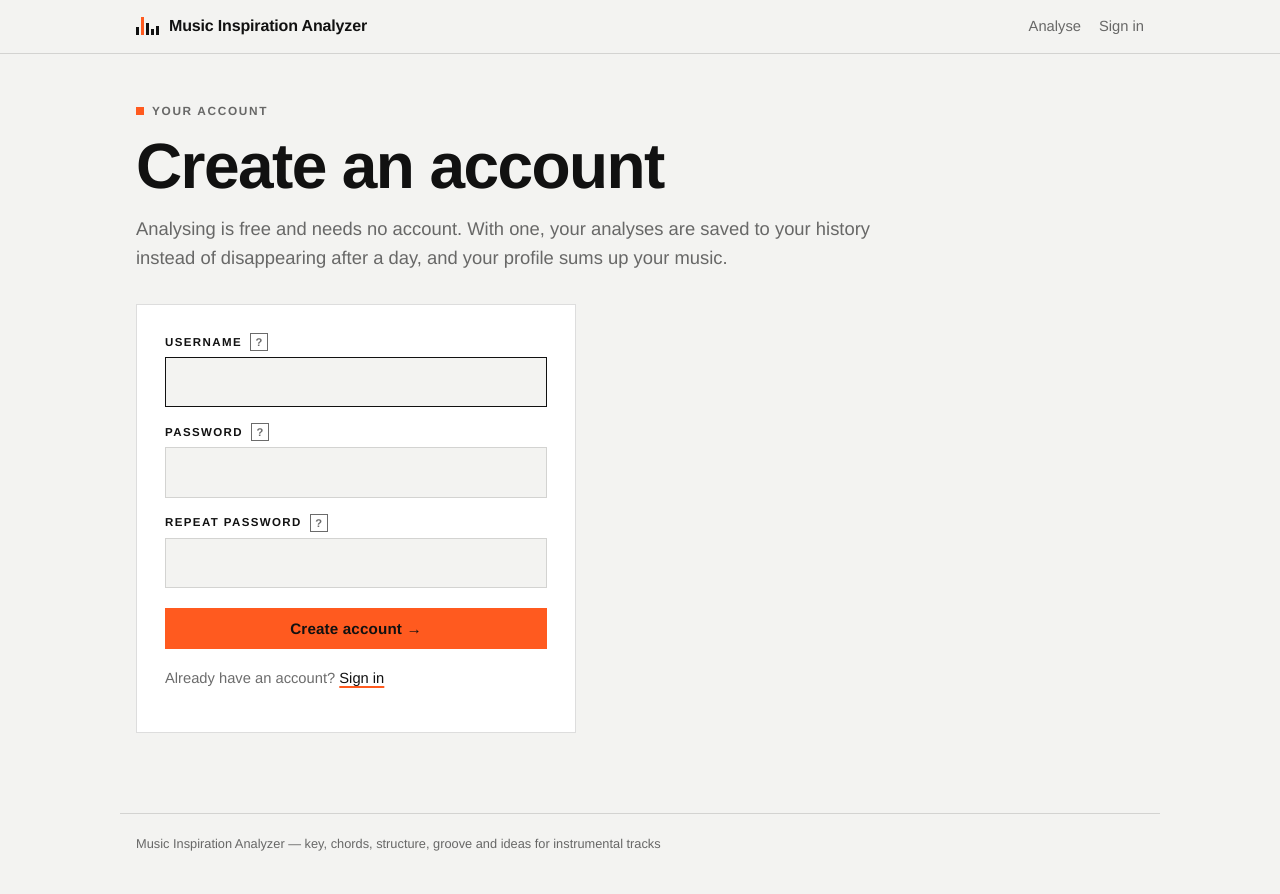
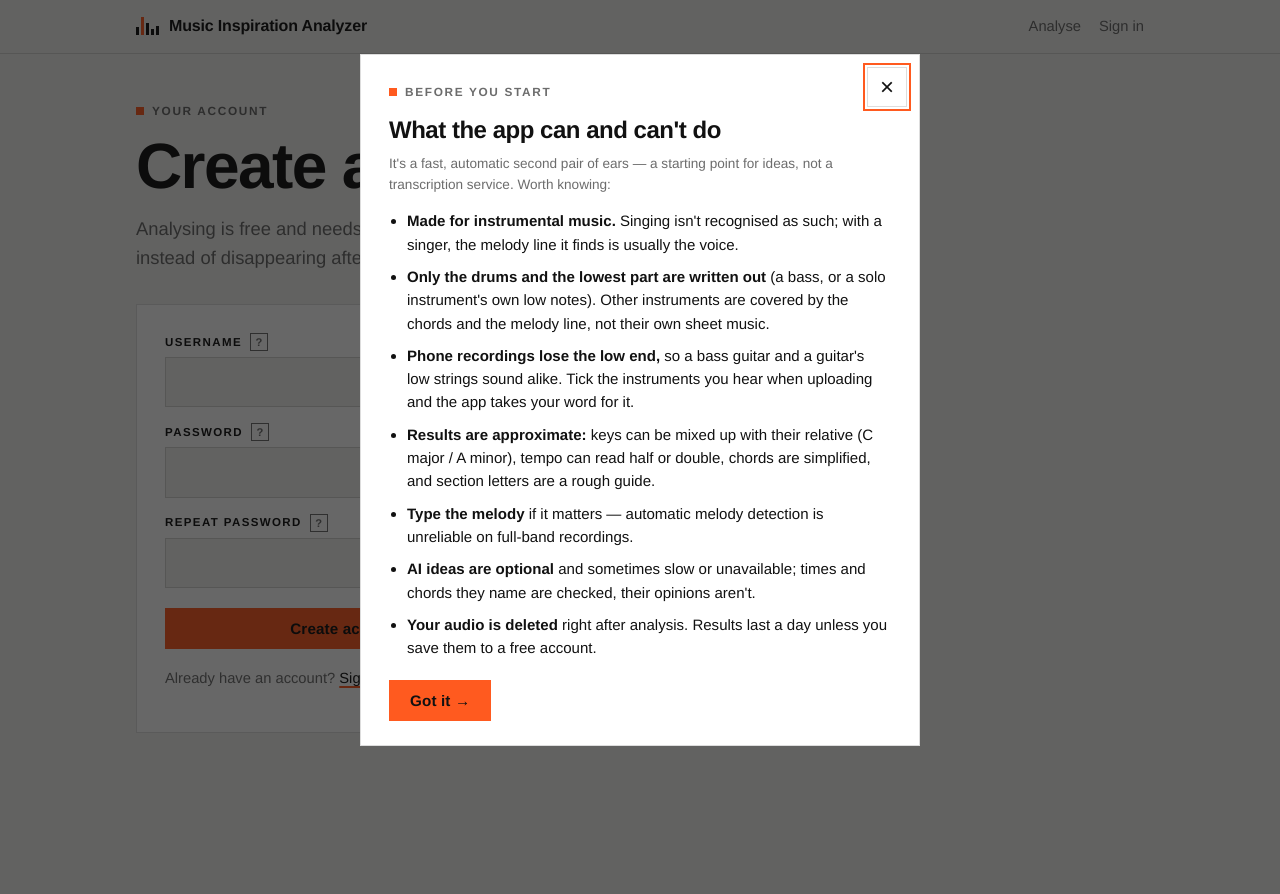
Before and after one commit to Sg-fit/VMP, a Flask app: page /signup in a window 1280 px wide. After the commit the page ends 746 px from the top, so only its background shows below. Run offline with Flask 3, Linux system fonts and the light colour scheme; some libraries are stand-ins or nearby versions.

Commit message:
First-visit pop-up: what the app can and can't do
Centred box over a dimmed page on a visitor's first visit (native <dialog>, with a
fallback for browsers without it); closes with ×, 'Got it', Esc or a click outside.
Closing is remembered with a cookie on that browser and, when signed in, on the
account (users.seen_intro, added by a migration), so it stays closed on other
devices; closing before signing in carries over. A footer link reopens it anytime.
Self-test: first visit, remembered, carried across devices (106 pass).

Co-Authored-By: Claude Opus 5.5 <noreply@anthropic.com>

```diff
--- a/app.py
+++ b/app.py
@@ -227,9 +227,32 @@ def current_user():
     return accounts.get_user(uid) if uid else None
 
 
+INTRO_COOKIE = "intro_seen"
+
+
+def _intro_seen(user):
+    """Has this visitor closed the "what the app can't do" notice? Remembered per account (any device) when
+    signed in, otherwise by a cookie on this browser. Closing it before signing in carries over to the account."""
+    cookie = request.cookies.get(INTRO_COOKIE) == "1"
+    if user and cookie and not user.get("seen_intro"):
+        accounts.mark_intro_seen(user["id"])
+    return cookie or bool(user and user.get("seen_intro"))
+
+
 @app.context_processor
 def inject_user():
-    return {"user": current_user(), "glossary": ma.GLOSSARY}
+    user = current_user()
+    return {"user": user, "glossary": ma.GLOSSARY, "show_intro": not _intro_seen(user)}
+
+
+@app.post("/intro/seen")
+def intro_seen():
+    user = current_user()
+    if user:
+        accounts.mark_intro_seen(user["id"])
+    resp = Response(status=204)
+    resp.set_cookie(INTRO_COOKIE, "1", max_age=365 * 24 * 3600, samesite="Lax", httponly=True)
+    return resp
 
 
 @app.template_filter("datetime")
--- a/templates/base.html
+++ b/templates/base.html
@@ -85,6 +85,23 @@
     #tip { position: absolute; z-index: 20; max-width: min(340px, calc(100vw - 32px)); padding: 10px 12px;
            background: var(--ink); color: var(--bg); font-size: .85rem; line-height: 1.45; display: none;
            text-transform: none; letter-spacing: 0; font-weight: 400; }
+    /* "What the app can't do": shown centred on the first visit, the page dimmed behind it */
+    dialog#intro { width: min(560px, calc(100vw - 32px)); max-height: calc(100vh - 48px); overflow: auto; padding: 0;
+                   border: 1px solid var(--line); background: var(--surface); color: var(--ink); }
+    dialog#intro::backdrop { background: rgba(10, 10, 10, .62); }
+    dialog#intro .in { padding: 28px 28px 24px; }
+    dialog#intro h2 { font-size: 1.5rem; line-height: 1.15; letter-spacing: -.02em; margin: 0 0 10px; padding-right: 36px; }
+    dialog#intro ul { padding-left: 18px; margin: 14px 0 20px; }
+    dialog#intro li { margin: 0 0 9px; font-size: .94rem; }
+    dialog#intro li b { font-weight: 600; }
+    dialog#intro .x { position: absolute; top: 12px; right: 12px; width: 40px; height: 40px; border: 1px solid var(--line);
+                      background: transparent; color: var(--ink); font: 400 1.5rem/1 var(--sans); cursor: pointer; }
+    dialog#intro .x:hover { border-color: var(--ink); }
+    /* browsers without <dialog> support: same box, with a plain dimmed layer behind it */
+    dialog#intro.fallback[open] { position: fixed; top: 50%; left: 50%; transform: translate(-50%, -50%); z-index: 50; margin: 0; }
+    #intro-dim { position: fixed; inset: 0; background: rgba(10, 10, 10, .62); z-index: 49; }
+    footer .limits-link { background: none; border: 0; padding: 0; font: inherit; color: inherit; cursor: pointer;
+                          text-decoration: underline; text-decoration-color: var(--accent); text-underline-offset: 3px; }
   </style>
   {% block head %}{% endblock %}
 </head>
@@ -123,7 +140,59 @@
     });
   })();
 </script>
-<footer><span>Music Inspiration Analyzer — key, chords, structure, groove and ideas for instrumental tracks</span>
+<dialog id="intro" aria-labelledby="intro-title" data-auto="{{ '1' if show_intro else '0' }}">
+  <button class="x" type="button" data-close aria-label="Close">×</button>
+  <div class="in">
+    <p class="eyebrow">Before you start</p>
+    <h2 id="intro-title">What the app can and can't do</h2>
+    <p class="muted small" style="margin:0">It's a fast, automatic second pair of ears — a starting point for ideas,
+      not a transcription service. Worth knowing:</p>
+    <ul>
+      <li><b>Made for instrumental music.</b> Singing isn't recognised as such; with a singer, the melody line it finds is
+        usually the voice.</li>
+      <li><b>Only the drums and the lowest part are written out</b> (a bass, or a solo instrument's own low notes).
+        Other instruments are covered by the chords and the melody line, not their own sheet music.</li>
+      <li><b>Phone recordings lose the low end,</b> so a bass guitar and a guitar's low strings sound alike. Tick the
+        instruments you hear when uploading and the app takes your word for it.</li>
+      <li><b>Results are approximate:</b> keys can be mixed up with their relative (C major / A minor), tempo can read
+        half or double, chords are simplified, and section letters are a rough guide.</li>
+      <li><b>Type the melody</b> if it matters — automatic melody detection is unreliable on full-band recordings.</li>
+      <li><b>AI ideas are optional</b> and sometimes slow or unavailable; times and chords they name are checked, their
+        opinions aren't.</li>
+      <li><b>Your audio is deleted</b> right after analysis. Results last a day unless you save them to a free account.</li>
+    </ul>
+    <button class="btn primary" type="button" data-close>Got it →</button>
+  </div>
+</dialog>
+<script>
+  (function () {
+    const box = document.getElementById('intro');
+    let dim = null;
+    function open() {
+      if (box.showModal) { if (!box.open) box.showModal(); }
+      else {  // no <dialog> support: show it as a fixed box over a dimmed layer
+        box.classList.add('fallback'); box.setAttribute('open', '');
+        dim = document.createElement('div'); dim.id = 'intro-dim'; document.body.appendChild(dim);
+      }
+      box.querySelector('.x').focus();
+    }
+    function close() {
+      if (box.close && box.open) box.close(); else { box.removeAttribute('open'); }
+      if (dim) { dim.remove(); dim = null; }
+      if (box.dataset.auto === '1') {  // remember it (cookie on this browser, and on the account when signed in)
+        box.dataset.auto = '0';
+        fetch("{{ url_for('intro_seen') }}", { method: 'POST' }).catch(() => {});
+      }
+    }
+    box.querySelectorAll('[data-close]').forEach(b => b.addEventListener('click', close));
+    box.addEventListener('cancel', e => { e.preventDefault(); close(); });                 // Esc
+    box.addEventListener('click', e => { if (e.target === box) close(); });               // click on the dimmed area
+    document.addEventListener('click', e => { if (e.target.closest('[data-open-intro]')) open(); });  // footer link
+    if (box.dataset.auto === '1') open();
+  })();
+</script>
+<footer><span>Music Inspiration Analyzer — key, chords, structure, groove and ideas for instrumental tracks ·
+  <button type="button" class="limits-link" data-open-intro>What the app can't do</button></span>
   {% if version %}<span>Version {{ version }}</span>{% endif %}</footer>
 </body>
 </html>
```
Also changed, not shown: accounts.py (+10 -1 lines), selftest.py (+14 -0 lines).
